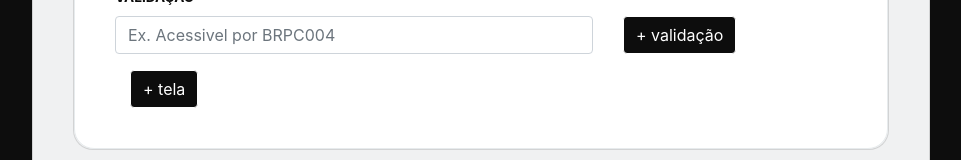
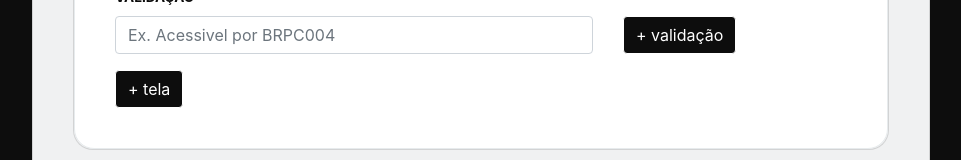
Before and after one commit to thiagoasd/MergeMaker, an Angular app: page / in a window 1280 px wide. Shown: the part 1437-1597 px from the top of the page, without its empty margins (159-1120 px from the left). Built offline with nearby package versions, Linux system fonts and the light colour scheme.

Commit message:
Lycia Kremer - Alinhamento do botão de tela

```diff
--- a/src/app/mr/mr.component.html
+++ b/src/app/mr/mr.component.html
@@ -203,13 +203,11 @@
                               (click)="createValidacao(tela.get('validacoes'))" id="botaovalidacao">+ validação</button>
                           </div>
                         </div>
-                      </div>
-                    </div>
-                    <div class="align-items-end">
-                      <div class="col-2">
-                        <div>
-                          <button class="btn btn-main" (click)="addTela()"
-                            id="botaoadicionartela">+ tela</button>
+                        <div class="col-3">
+                          <div>
+                            <button class="btn btn-main" (click)="addTela()"
+                              id="botaoadicionartela">+ tela</button>
+                          </div>
                         </div>
                       </div>
                     </div>
```
